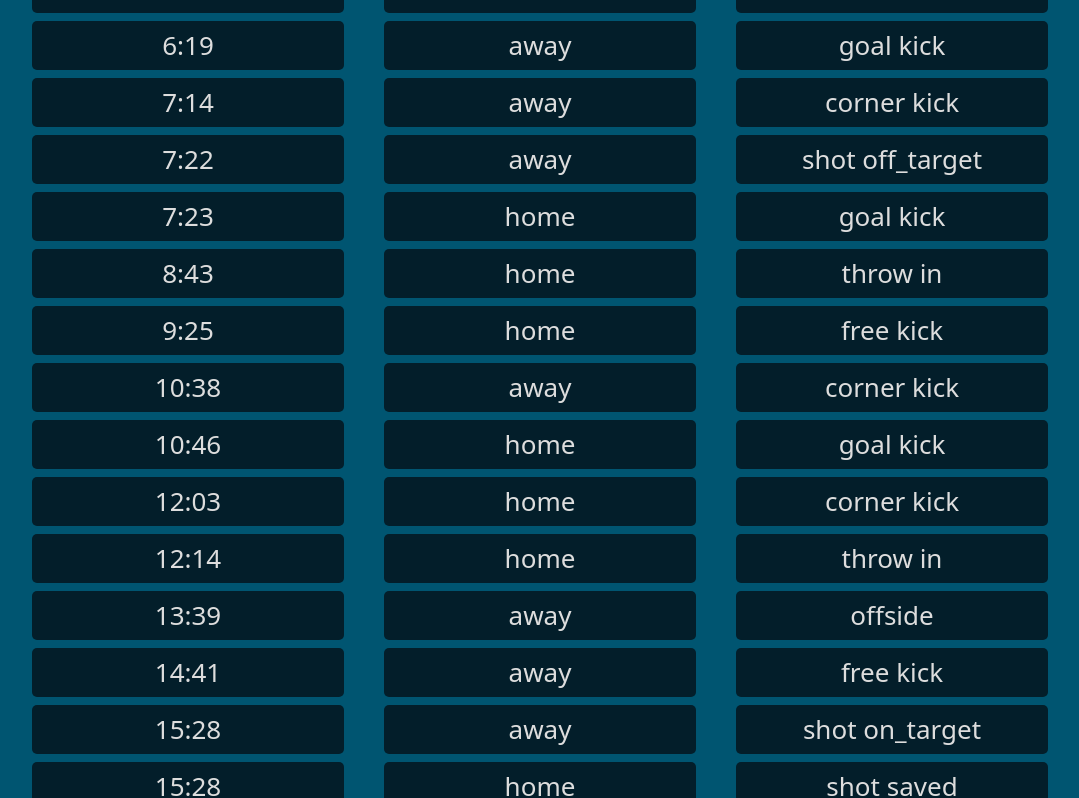
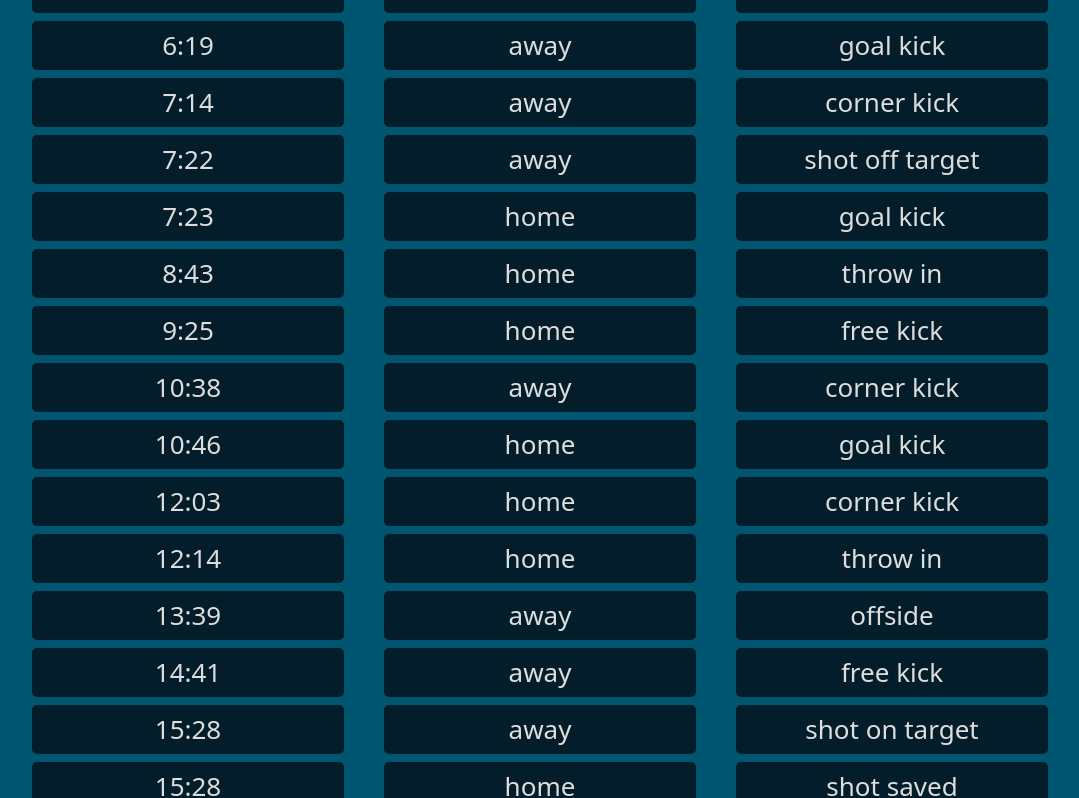
Before and after one commit to AniaPas/sportradarExtraklasaApp, a React (Create React App) app: page /matchtimeline in a window 1280 px wide. Shown: the part 1123-1921 px from the top of the page, without its empty margins (100-1179 px from the left). Built offline with nearby package versions, Linux system fonts and the light colour scheme; data requests are answered from the project's data file.

Commit message:
replace string

```diff
--- a/src/view/MatchTimeline/MatchTimeline.js
+++ b/src/view/MatchTimeline/MatchTimeline.js
@@ -24,11 +24,15 @@ export const MatchTimeline = () => {
     getTimelineData();
     // eslint-disable-next-line react-hooks/exhaustive-deps
   }, []);
-  const actionType = timelineData.map((item) => item.type);
+  const replaceString = (array, a, b) => {
+    for (let i = 0; i < array.length; i++) {
+      array[i] = array[i].replace(a, b);
+    }
+  };
+  let actionType = timelineData.map((item) => item.type);
 
-  for (let i = 0; i < actionType.length; i++) {
-    actionType[i] = actionType[i].replace("_", " ");
-  }
+  replaceString(actionType, "_", " ");
+  replaceString(actionType, "_target", " target");
 
   console.log(actionType);
   const matchTime = timelineData.map((item) =>
```
